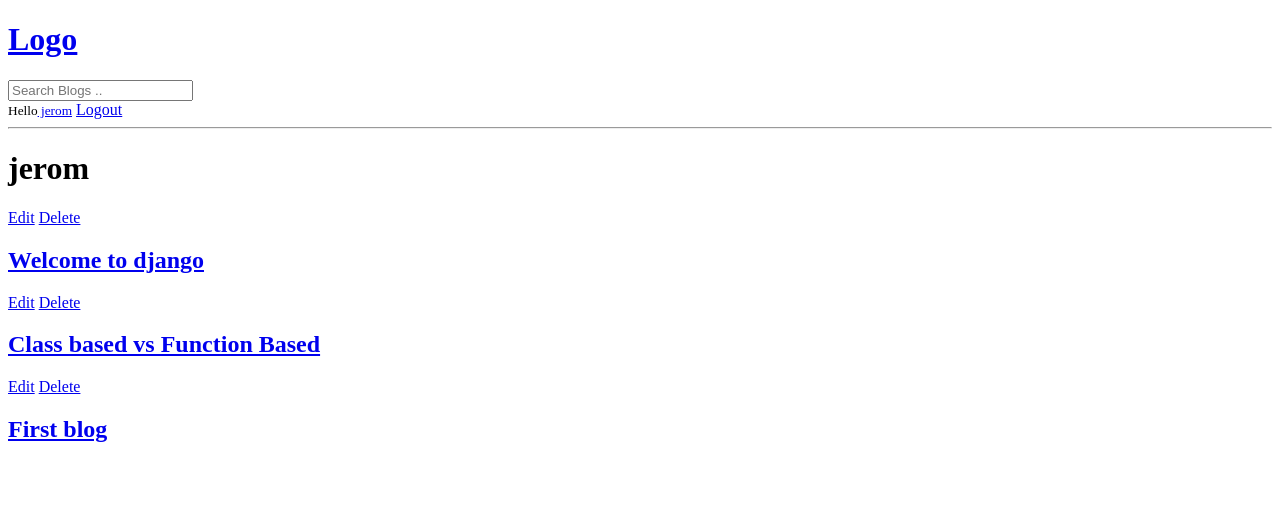
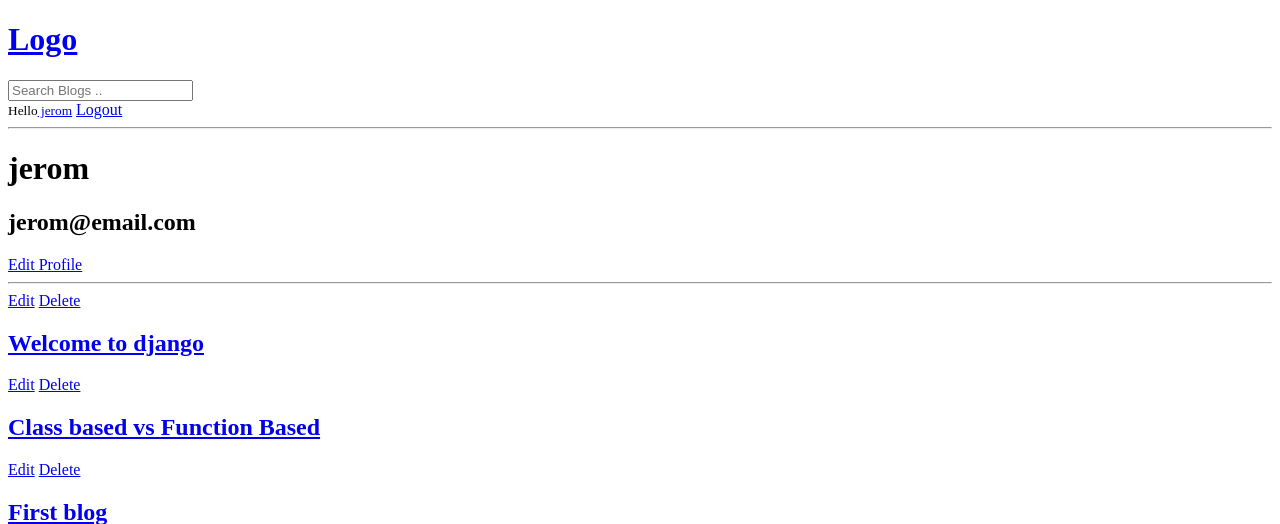
Before and after one commit to lordgrim18/studyjams_Django, a Django app: page /profile/1 in a window 1280 px wide. Shown: the top 524 px of the page. Run offline with Django 5.2, Linux system fonts and the light colour scheme; a user stored in the database is signed in; data comes from the database, SQL or seed files in the repository; both versions use the stored data as it was after the commit.

Commit message:
feat(base.template): add edit profile option in profile template

```diff
--- a/base/templates/base/profile.html
+++ b/base/templates/base/profile.html
@@ -3,6 +3,12 @@
 {% block content %}
 
     <h1>{{user.username}}</h1>
+    <h2>{{ user.email }}</h2>
+    {% if request.user == user %}
+        <a href="{% url 'update-user' %}">Edit Profile</a>
+    {% endif %}
+
+    <hr>
 
     <div>
         {% for blog in blogs %}
```
Also changed, not shown: db.sqlite3.
